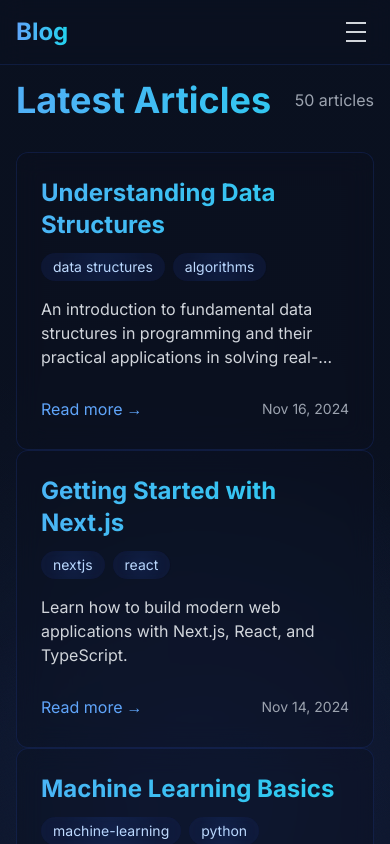
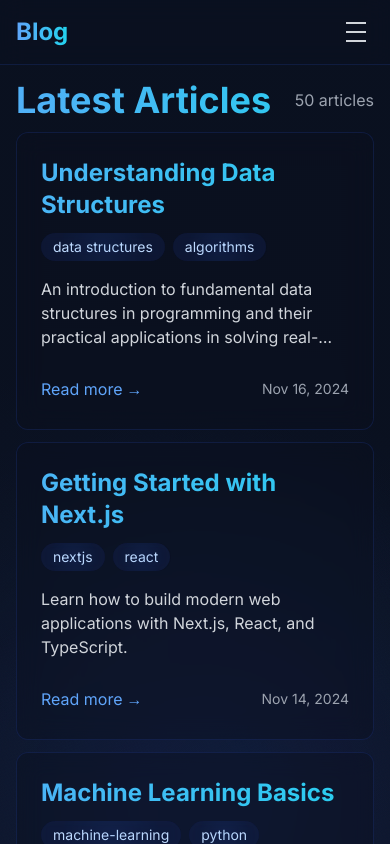
Before and after one commit to carrey1994/carrey1994.github.io, a Next.js app: page / in a window 390 px wide. Shown: the top 844 px of the page. Built offline with nearby package versions, Linux system fonts and the light colour scheme.

Commit message:
article gap

```diff
--- a/app/components/ArticleCard.tsx
+++ b/app/components/ArticleCard.tsx
@@ -4,7 +4,7 @@ import MouseFollowGradient from './MouseFollowGradient'
 
 export default function ArticleCard({ article }: { article: Article }) {
   return (
-    <article className="glass-effect card-hover rounded-xl p-6 group relative overflow-hidden">
+    <article className="glass-effect card-hover rounded-xl p-6 group relative overflow-hidden"> {/* Removed mb-12 */}
       {/* Mouse follow gradient effect */}
       <MouseFollowGradient className="absolute inset-0 z-0" />
 
--- a/app/components/ArticleCardSkeleton.tsx
+++ b/app/components/ArticleCardSkeleton.tsx
@@ -1,6 +1,6 @@
 export default function ArticleCardSkeleton() {
   return (
-    <article className="glass-effect rounded-xl p-6 relative overflow-hidden">
+    <article className="glass-effect card-hover rounded-xl p-6 relative overflow-hidden"> {/* Removed mb-12 */}
       {/* Title skeleton */}
       <div className="h-8 w-3/4 bg-blue-900/20 rounded-lg mb-3 shimmer" />
 
--- a/app/page.tsx
+++ b/app/page.tsx
@@ -84,9 +84,9 @@ export default function Home() {
   return (
     <div className="grid grid-cols-1 lg:grid-cols-3 gap-12 pt-8">
       {/* Main Content */}
-      <div ref={articlesRef} className="lg:col-span-2 space-y-8">
+      <div ref={articlesRef} className="lg:col-span-2">
         <FadeIn>
-          <div className="flex justify-between items-center">
+          <div className="flex justify-between items-center mb-3">
             <h1 className={`text-4xl font-bold animate-text-gradient transition-opacity duration-300 ${
               isTitleTransitioning ? 'opacity-0' : 'opacity-100'
             }`}>
@@ -100,16 +100,16 @@ export default function Home() {
           </div>
         </FadeIn>
 
-        <div className="space-y-8">
         {isLoading ? (
-            // Show exactly 5 skeletons
-            Array.from({ length: ITEMS_PER_PAGE }).map((_, index) => (
+          <div className="space-y-3">
+            {Array.from({ length: ITEMS_PER_PAGE }).map((_, index) => (
               <FadeIn key={`skeleton-${index}`} delay={index * 100}>
                 <ArticleCardSkeleton />
               </FadeIn>
-            ))
+            ))}
+          </div>
         ) : (
-            <div className={`transition-all duration-300 ${
+          <div className={`space-y-3 transition-all duration-300 ${
             isFiltering ? 'opacity-50 scale-[0.99]' : 'opacity-100 scale-100'
           }`}>
             {paginatedArticles.map((article, index) => (
@@ -119,10 +119,9 @@ export default function Home() {
             ))}
           </div>
         )}
-        </div>
 
         <FadeIn delay={400}>
-          <div className="mt-12">
+          <div className="mt-3">
             <Pagination
               currentPage={currentPage}
               totalPages={totalPages}
@@ -135,7 +134,7 @@ export default function Home() {
       </div>
 
       {/* Sidebar */}
-      <div className="lg:col-span-1">
+      <div className="lg:col-span-1 space-y-3">
         <FadeIn delay={200}>
           <div className="relative">
             {/* Skeleton */}
```
Lines whose indentation alone changed are shown as unchanged.
